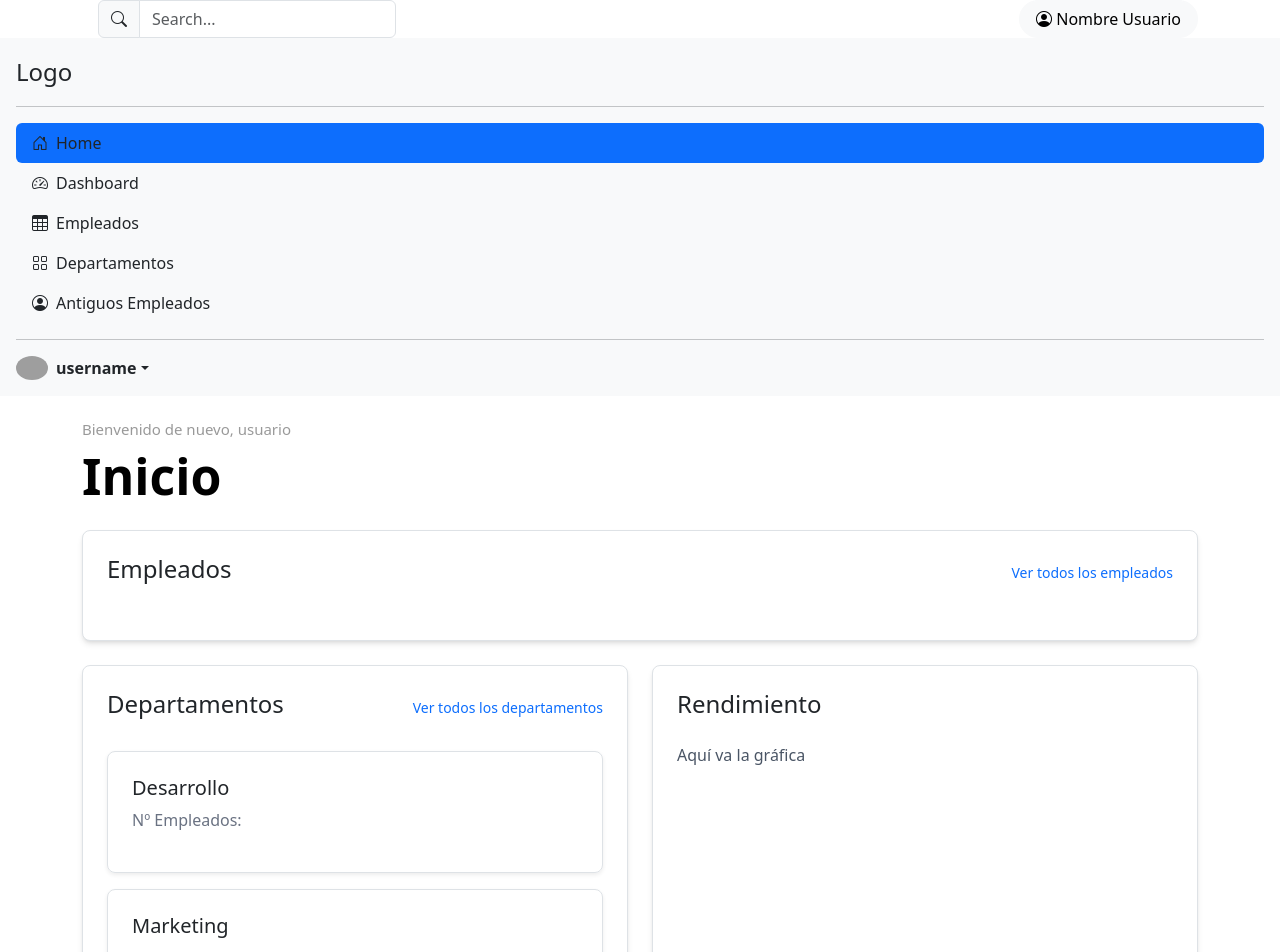
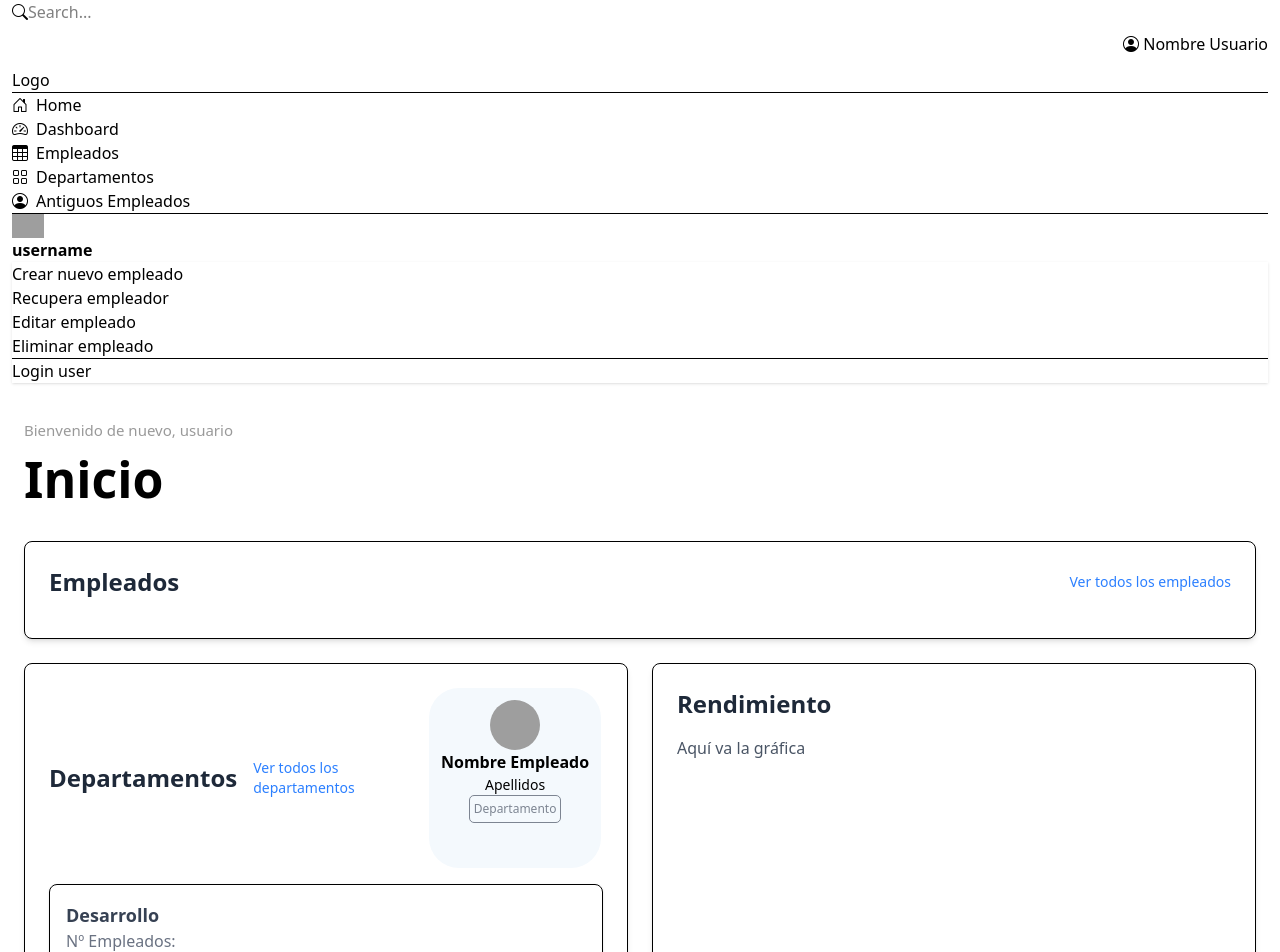
Before and after one commit to SandraLlamasRizo/crm-people, a React (Vite) app: page /dashboard in a window 1280 px wide. Shown: the top 952 px of the page. Built offline with nearby package versions, Linux system fonts and the light colour scheme; grey boxes are pictures that could not be loaded.

Commit message:
bootstrap eliminado javi

```diff
--- a/src/components/NavBar.jsx
+++ b/src/components/NavBar.jsx
@@ -1,6 +1,5 @@
 import React, { useState } from 'react';
-import 'bootstrap/dist/css/bootstrap.min.css';
-import 'bootstrap/dist/js/bootstrap.bundle.min.js';
+
 //import './NavBar.css';  Crearemos este archivo para estilos adicionales
 
 const NavBar = () => {
--- a/src/pages/Dashboard.jsx
+++ b/src/pages/Dashboard.jsx
@@ -1,4 +1,5 @@
-import EmployeeCard from "../components/EmployeeCard";
+
+import EmployeeCardSmall from "../components/EmployeeCardSmall";
 
 function Dashboard() {
     return (
@@ -34,6 +35,9 @@ function Dashboard() {
                         <a href="/departments" className="text-blue-500 text-decoration-none no-underline hover:underline text-sm">
                             Ver todos los departamentos
                         </a>
+                        <div>
+                            <EmployeeCardSmall />
+                        </div>
                     </div>
 
                     <div className="space-y-4">
--- a/src/pages/LandingPage.jsx
+++ b/src/pages/LandingPage.jsx
@@ -1,4 +1,3 @@
-import EmployeeCard from "../components/EmployeeCard";
 
 function LandingPage() {
     return <div>LandingPage works!</div>
```
